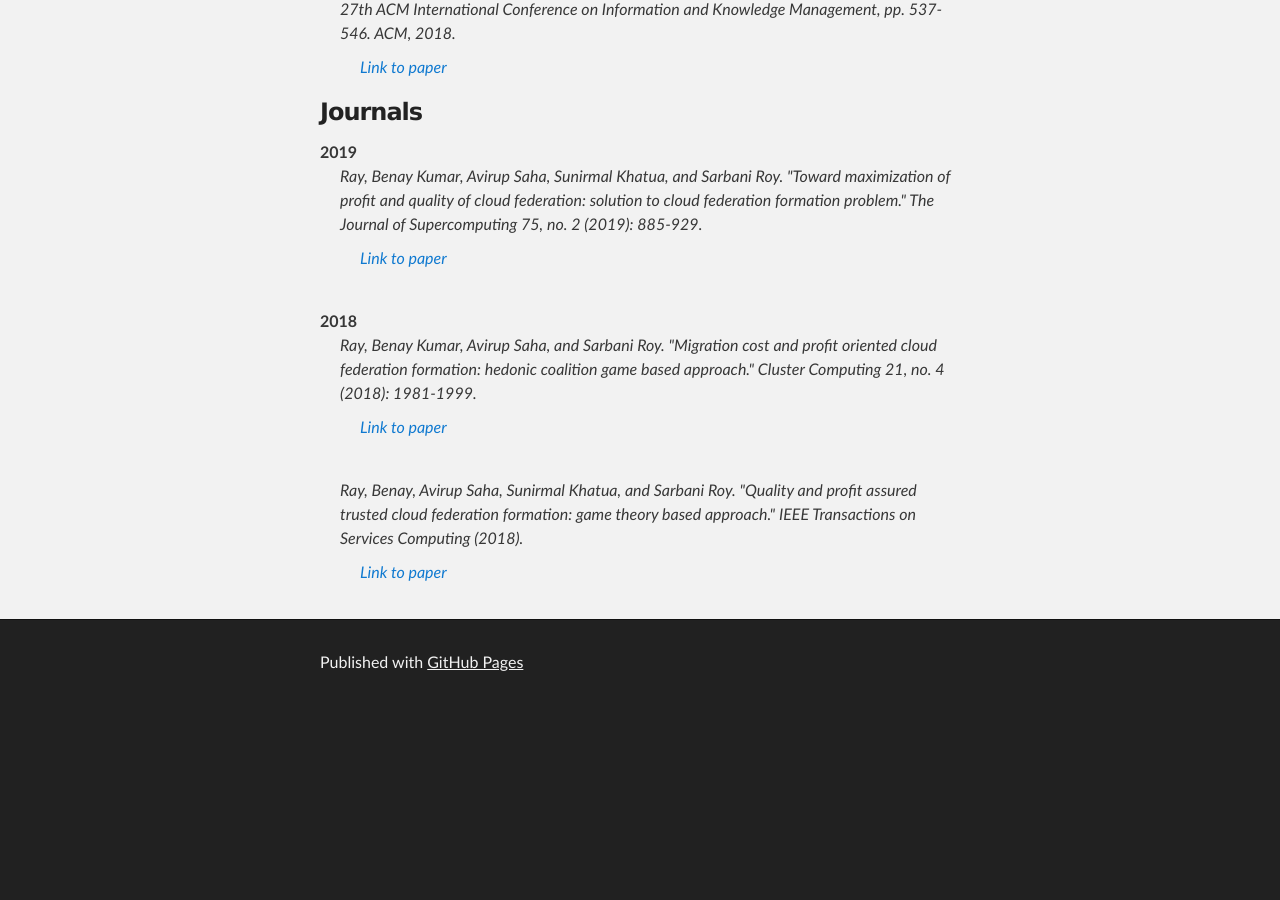
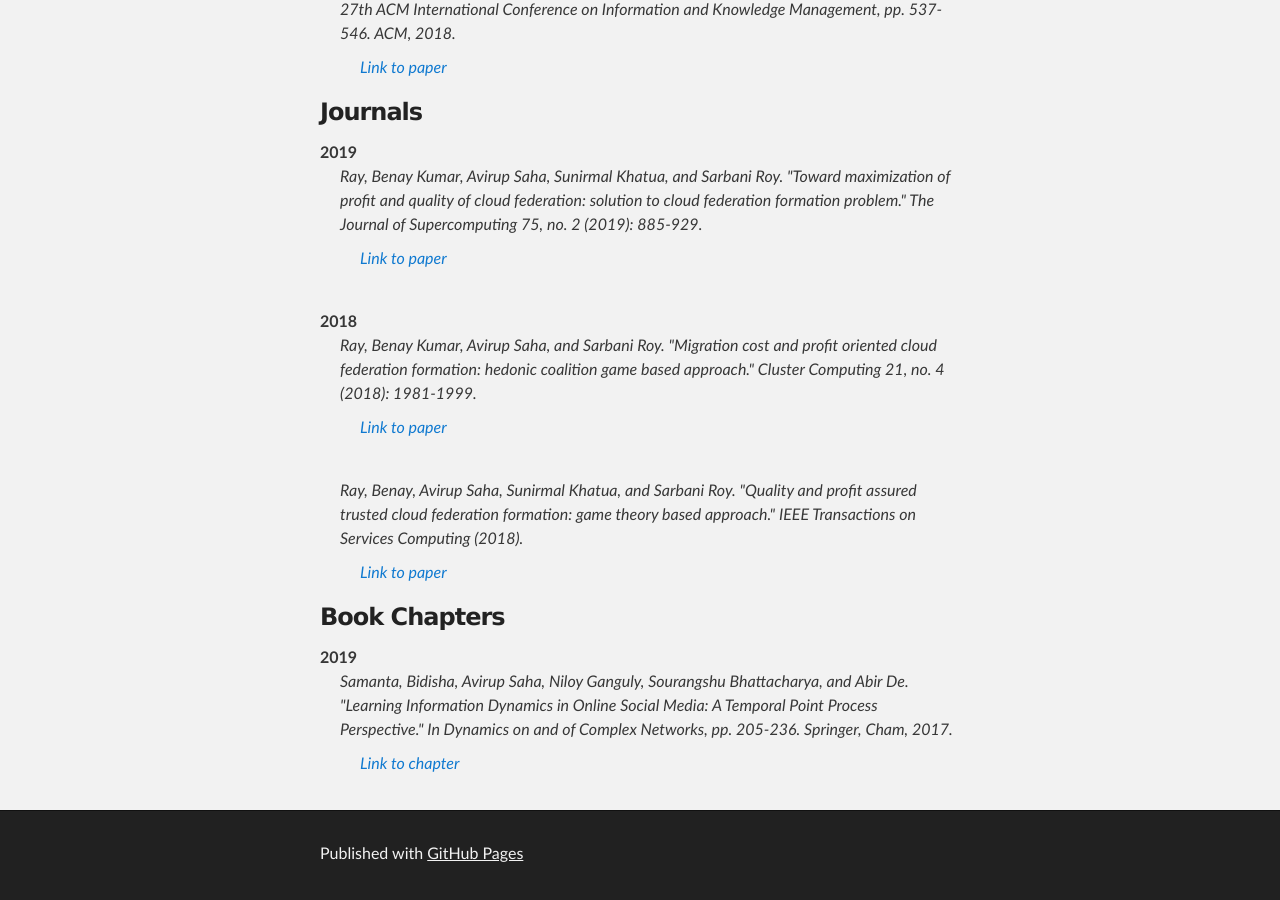
Before and after one commit to ASCARATHIRA/ASCARATHIRA.github.io, a Jekyll site: the page built from index.md, in a window 1280 px wide and 900 px high, scrolled down 1428 px. Built offline with Jekyll 4.4.1, drawn with Linux system fonts in a browser that asks for light colours; our own code applies the rules of GitHub Pages for plain Markdown files; before the commit the page ends 2137 px from its top, so only the background shows below that.

Commit message:
Update index.md

```diff
--- a/index.md
+++ b/index.md
@@ -60,3 +60,10 @@ layout: default
   <br/>
   <dd> Ray, Benay, Avirup Saha, Sunirmal Khatua, and Sarbani Roy. "Quality and profit assured trusted cloud federation formation: game theory based approach." IEEE Transactions on Services Computing (2018). <p><a href='https://ieeexplore.ieee.org/document/8356142'>Link to paper</a> </p></dd>
 </dl>
+
+### Book Chapters
+
+<dl>
+  <dt> 2019 </dt>
+  <dd> Samanta, Bidisha, Avirup Saha, Niloy Ganguly, Sourangshu Bhattacharya, and Abir De. "Learning Information Dynamics in Online Social Media: A Temporal Point Process Perspective." In Dynamics on and of Complex Networks, pp. 205-236. Springer, Cham, 2017. <p><a href='https://link.springer.com/chapter/10.1007/978-3-030-14683-2_10'>Link to chapter</a> </p></dd>
+</dl>
```
